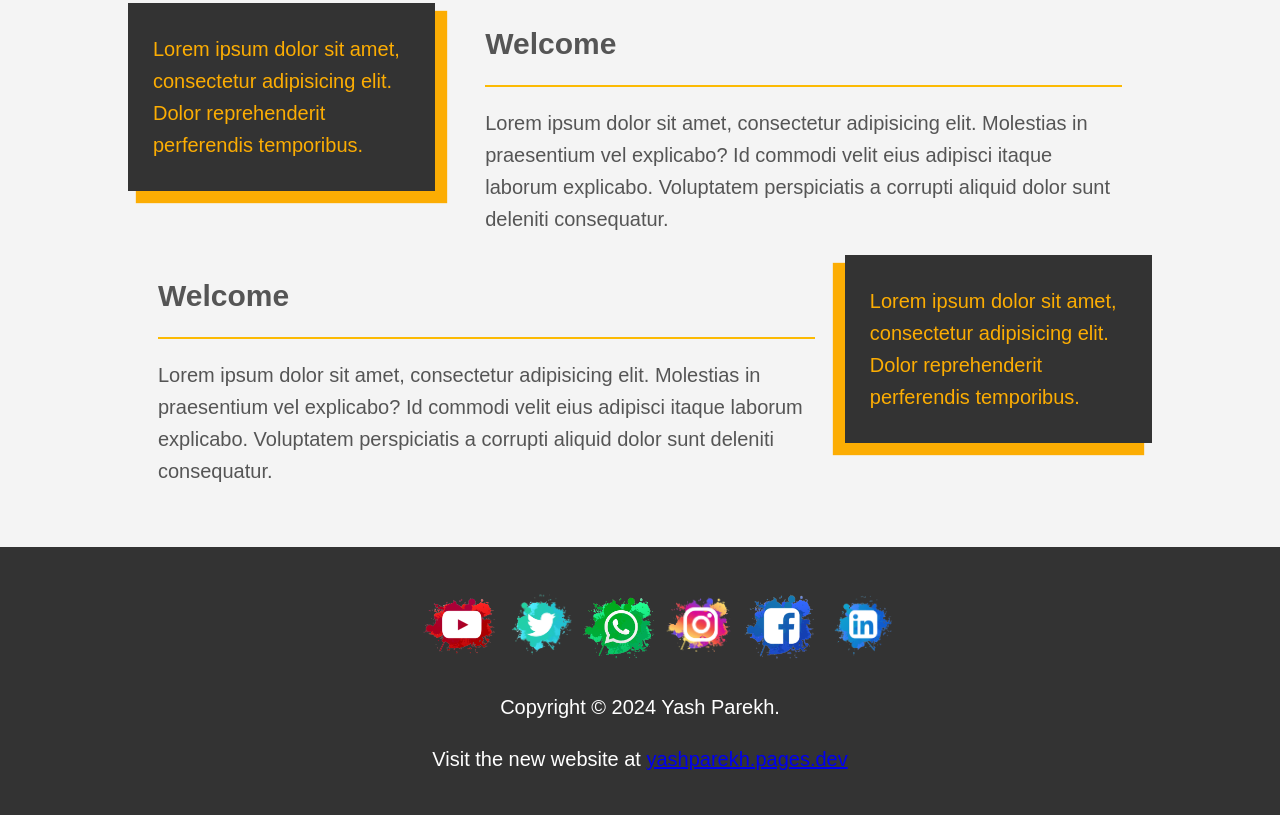
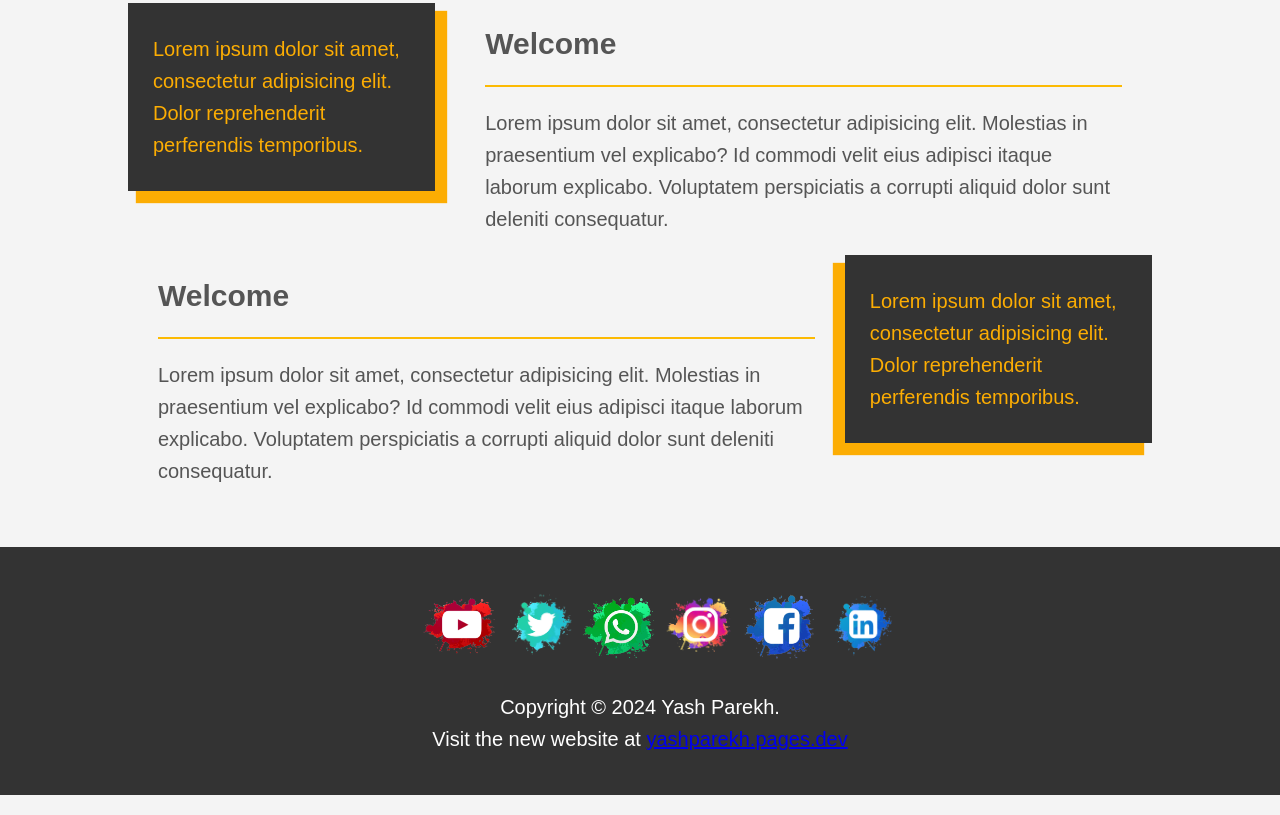
Before and after one commit to Y-Parekh/Y-Parekh.github.io, a plain HTML site: page index.html in a window 1280 px wide. Shown: the part 590-1405 px from the top of the page. Drawn offline with Linux system fonts and the light colour scheme; a web font is replaced by a local one.

Commit message:
Update index.html

```diff
--- a/index.html
+++ b/index.html
@@ -73,8 +73,7 @@
             <li><a href="https://www.linkedin.com"><img src="linkedin.png" alt="LinkedIn Logo" width="75"></a></li>
 
         </ul>
-        <p>Copyright &copy; 2024 Yash Parekh.</p>
-        <p>Visit the new website at <a href="yashparekh.pages.dev">yashparekh.pages.dev</a></p>
+        <p>Copyright &copy; 2024 Yash Parekh.<br> Visit the new website at <a href="https://yashparekh.pages.dev">yashparekh.pages.dev</a></p>
         </footer>
 </body>
 </html>
```
